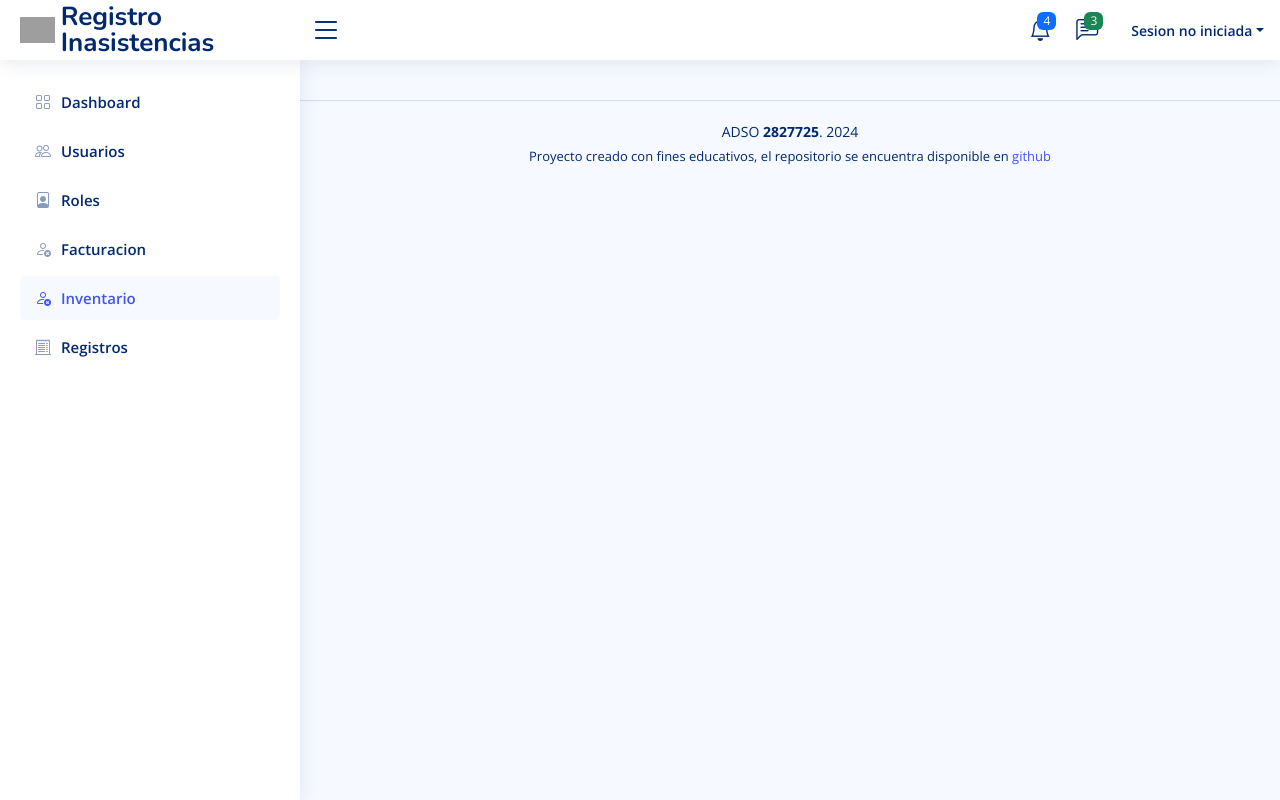
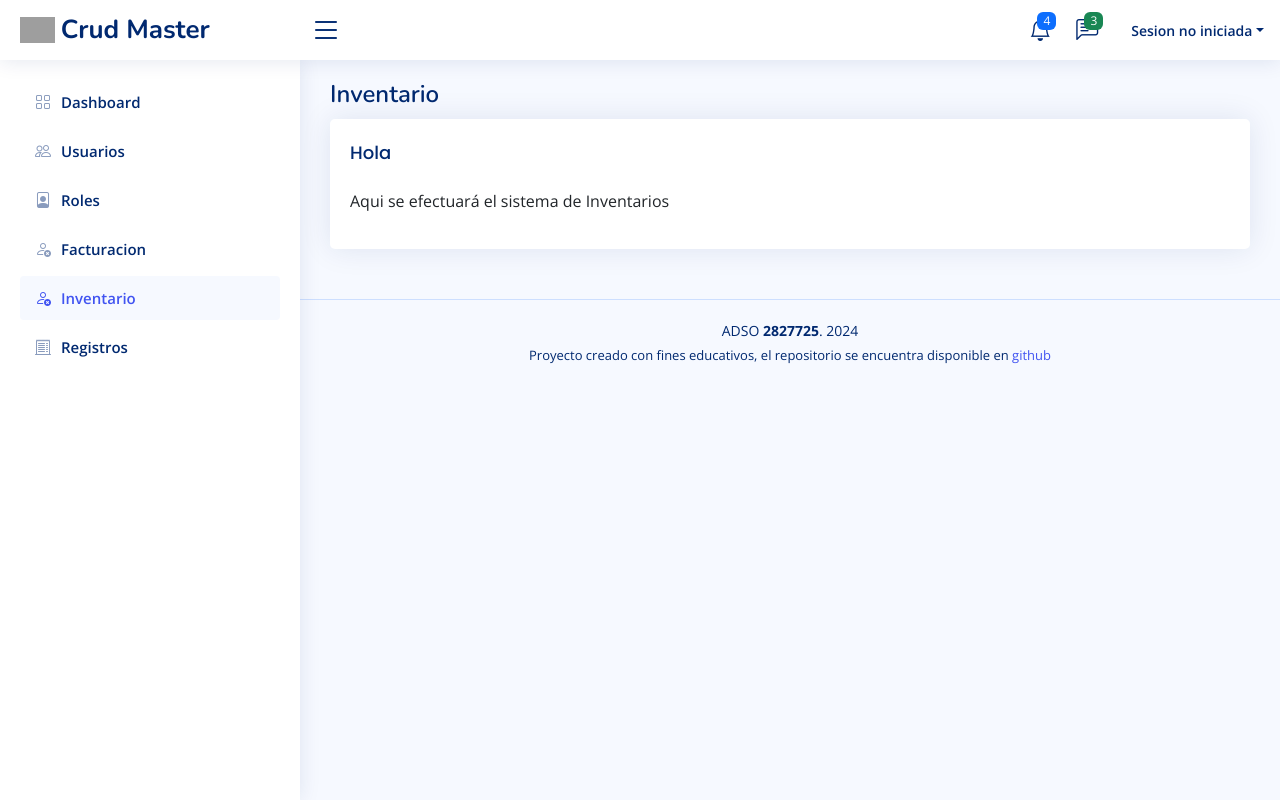
Before and after one commit to sebaslopezg/crud_master, a PHP site: page /cuaderno/inventario in a window 1280 px wide. Run offline with PHP 8.4, Linux system fonts and the light colour scheme; some libraries are stand-ins or nearby versions; grey boxes are pictures that could not be loaded.

Commit message:
modificado nombres del sitio, favicon, y comienzo de configuracion de botones adicionales en setTableFromUri

```diff
--- a/Modules/Inventario/inventario.view.php
+++ b/Modules/Inventario/inventario.view.php
@@ -1,5 +1,21 @@
 <?php header_admin($data); ?>
   <main id="main" class="main">
 
+  <div class="pagetitle">
+      <h1>Inventario</h1>
+    </div>
+
+    <div class="card">
+
+      <div class="card-body">
+      <div class="card-title">
+        Hola
+      </div>
+
+        <p>Aqui se efectuará el sistema de Inventarios</p>
+      </div>
+  </div>
+
+
   </main><!-- End #main -->
 <?php footer_admin($data); ?>
--- a/Modules/Roles/roles.model.php
+++ b/Modules/Roles/roles.model.php
@@ -8,7 +8,7 @@ function insertRol(){
             'id' => array('required' => false, 'value' => uniqid('',true)),
             'txtNombre' => array('required' => true),
             'txtDescripcion' => array('required' => false),
-            'status' => array('required'=> false, 'value' => 1),
+            'selStatus' => array('required'=> true),
         ),
         'sql' => "INSERT INTO roles (id, nombre, descripcion, status) VALUES(?,?,?,?)",
         'error_required_msg' => 'Algunos campos son obligatorios',
@@ -39,8 +39,9 @@ function updateRol($id){
         'data' => array(
             'txtNombre' => array('required' => true),
             'txtDescripcion' => array('required' => false),
+            'selStatus' => array('required'=> true),
         ),
-        'sql' => "UPDATE roles SET nombre = ?, descripcion = ? WHERE id = '$id'",
+        'sql' => "UPDATE roles SET nombre = ?, descripcion = ?, status = ? WHERE id = '$id'",
         'error_required_msg' => 'Algunos campos son obligatorios',
     ));
     return $setRol;
--- a/Template/header_admin.php
+++ b/Template/header_admin.php
@@ -5,12 +5,12 @@
   <meta charset="utf-8">
   <meta content="width=device-width, initial-scale=1.0" name="viewport">
 
-  <title>Registro Inasistencias</title>
+  <title>Crud Master</title>
   <meta content="" name="description">
   <meta content="" name="keywords">
 
   <!-- Favicons -->
-  <link href="<?= media() ?>/img/favicon.png" rel="icon">
+  <link href="<?= media() ?>/img/CM.png" rel="icon">
   <link href="<?= media() ?>/img/apple-touch-icon.png" rel="apple-touch-icon">
 
   <!-- Google Fonts -->
@@ -44,7 +44,7 @@
     <div class="d-flex align-items-center justify-content-between">
       <a href="<?= base_url() ?>/dashboard" class="logo d-flex align-items-center">
         <img src="assets/img/logo.png" alt="">
-        <span class="d-none d-lg-block">Registro Inasistencias</span>
+        <span class="d-none d-lg-block">Crud Master</span>
       </a>
       <i class="bi bi-list toggle-sidebar-btn"></i>
     </div><!-- End Logo -->
```
Also changed, not shown: Assets/js/roles.js (+12 -3 lines), Modules/Facturacion/facturacion.view.php (+14 -0 lines), Template/Modals/rolesModal.php (+10 -0 lines), Assets/img/CM.png (added).
